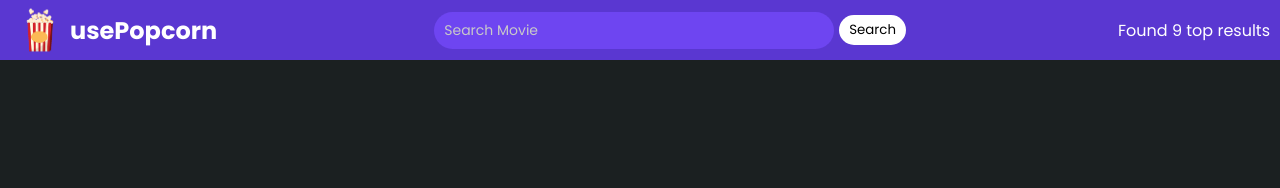
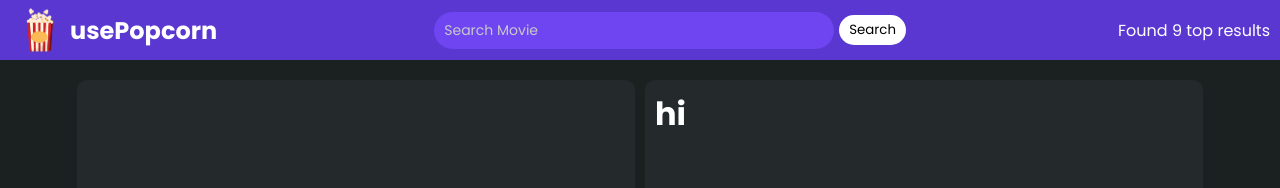
Before and after one commit to RizwanAhmed3000/Movies-rating, a React (Create React App) app: page / in a window 1280 px wide. Shown: the top 188 px of the page. Built offline with nearby package versions, Linux system fonts and the light colour scheme.

Commit message:
api call on click

```diff
--- a/src/App.css
+++ b/src/App.css
@@ -7,12 +7,12 @@
   font-family: 'Poppins', sans-serif;
 }
 
-body{
+body {
   background-color: #1b2021;
   color: white;
 }
 
-.topbarContainer{
+.topbarContainer {
   display: flex;
   background-color: #5a37d1;
   align-items: center;
@@ -20,23 +20,23 @@ body{
   padding: 0px 10px;
 }
 
-.topbarLeft{
+.topbarLeft {
   display: flex;
   justify-content: center;
   align-items: center;
 }
 
-.logo{
+.logo {
   width: 60px;
 }
 
-.topbarMid{
+.topbarMid {
   display: flex;
   justify-content: center;
   align-items: center;
 }
 
-.inputField{
+.inputField {
   padding: 8px 10px;
   font-size: 14px;
   width: 400px;
@@ -48,11 +48,11 @@ body{
   color: white;
 }
 
-.inputField::placeholder{
+.inputField::placeholder {
   color: rgb(201, 201, 201);
 }
 
-.searchBtn{
+.searchBtn {
   padding: 5px 10px;
   border-radius: 50px;
   border: none;
@@ -61,7 +61,47 @@ body{
   transition: all 250ms ease;
 }
 
-.searchBtn:hover{
+.searchBtn:hover {
   color: white;
   background-color: #1b2021;
 }
+
+.mainConatiner {
+  display: flex;
+  justify-content: center;
+  padding: 20px;
+}
+
+.left,
+.right {
+  margin: 0px 5px;
+  background-color: #24292c;
+  padding: 10px;
+  min-width: 45%;
+  min-height: 100vh;
+  border-radius: 10px;
+}
+
+
+.box {
+  display: flex;
+  padding: 5px;
+  border-radius: 5px;
+  cursor: pointer;
+  transition: all 250ms ease;
+}
+
+.box:hover {
+  background-color: grey;
+}
+
+.poster {
+  width: 60px;
+}
+
+.text {
+  display: flex;
+  flex-direction: column;
+  justify-content: center;
+  padding-left: 20px;
+}
--- a/src/App.jsx
+++ b/src/App.jsx
@@ -1,14 +1,48 @@
+import { useEffect, useState } from 'react';
 import './App.css';
 
 function App() {
+
+  const [movieList, setMovieList] = useState([]);
+  const [search, setSearch] = useState("");
+
+  async function searchMovies(search) {
+    try {
+      const res = await fetch(`https://www.omdbapi.com/?apikey=3c7f297a&s=${search}`)
+      const data = await res.json()
+      console.log(data);
+      setMovieList(data.Search)
+    } catch (error) {
+      throw new Error(error)
+    }
+  }
+
+  // useEffect(()=> {
+  //   searchMovies()
+  // }, [])
+
   return (
     <div className="App">
-      <Topbar />
+      <Topbar search={search} setSearch={setSearch} searchMovies={searchMovies} />
+      <div className="mainConatiner">
+        <div className="left">
+          {
+            movieList.map((movie, index) => (
+              <Movie key={index} movie={movie} />
+            ))
+          }
+        </div>
+        <div className="right">
+          <h1>hi</h1>
+        </div>
+      </div>
     </div>
   );
 }
 
-function Topbar() {
+//---------------------------------Topbar---------------------------//
+
+function Topbar({ search, setSearch, searchMovies }) {
   return (
     <div className="topbarContainer">
       <div className="topbarLeft">
@@ -16,8 +50,10 @@ function Topbar() {
         <h2>usePopcorn</h2>
       </div>
       <div className="topbarMid">
-        <input type="text" placeholder='Search Movie' className='inputField'/>
-        <button className='searchBtn'>Search</button>
+        <input type="text" placeholder='Search Movie' className='inputField' value={search} onChange={(e) => setSearch(e.target.value)} />
+        <button className='searchBtn' onClick={() => {
+          searchMovies(search)
+        }}>Search</button>
       </div>
       <div className="topbarRight">
         <p>Found 9 top results</p>
@@ -26,4 +62,21 @@ function Topbar() {
   )
 }
 
+//--------------------------left movie list container---------------------------//
+
+function Movie({ movie }) {
+  return (
+    <>
+      <div className="box">
+        <img src={movie.Poster || `https://cdn.vectorstock.com/i/preview-1x/82/99/no-image-available-like-missing-picture-vector-43938299.jpg`} alt="" className="poster" />
+        <div className="text">
+          <p>{movie.Title}</p>
+          <p>{movie.Year}</p>
+        </div>
+      </div>
+    </>
+  )
+}
+
+
 export default App;
```
